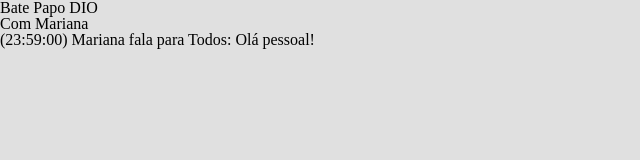
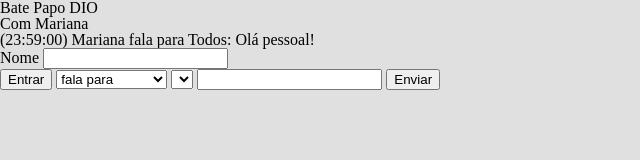
Before and after one commit to Drdrin/bate-papo-uol, a website built with webpack: page client/src/index.html in a window 1280 px wide. Shown: the whole page, without its empty margins (0-640 px from the left). Built offline with nearby package versions, Linux system fonts and the light colour scheme.

Commit message:
Create footer

```diff
--- a/client/src/index.html
+++ b/client/src/index.html
@@ -25,5 +25,21 @@
         </li>
       </ul>
     </div>
+
+    <footer id="footer">
+      <div class="footer-user">
+        <label for="username">Nome</label>
+        <input id="username">
+      </div>
+      <button id="login">Entrar</button>
+      <select id="message-type">
+        <option value="fala para">fala para</option>
+        <option value="grita para">grita para</option>
+        <option value="susssurra para">susssurra para</option>
+      </select>
+      <select id="message-to"></select>
+      <input type="text" id="message-content">
+      <button id="message-submit">Enviar</button>
+    </footer>
   </body>
 </html>
--- /dev/null
+++ b/client/src/styles/footer.css
@@ -0,0 +1,47 @@
+#footer {
+  background: var(--primary-color);
+  font-family: Arial, Helvetica, sans-serif;
+  border-top: 3px inset;
+  padding: 30px 20px;
+  flex-direction: row;
+  align-items: center;
+  flex-wrap: wrap;
+  display: flex;
+}
+
+#footer > * {
+  margin: 10px 20px 10px 0;
+}
+
+#footer > *:last-child {
+  margin-right: 0px;
+}
+
+#footer input, select {
+  font-family: 'Times New Roman', Times, serif;
+  border: 3px inset;
+  padding: 3px;
+  font-size: 15px;
+}
+
+#footer input[disabled] {
+  background: var(--bg-color);
+}
+
+#footer button {
+  background: var(--bg-color);
+  font-family: 'Times New Roman', Times, serif;
+  border: 3px outset;
+  padding: 3px 5px;
+  font-size: 15px;
+  margin-left: 5px;
+}
+
+#footer button:active {
+  border: 3px inset;
+}
+
+#footer .footer-user {
+  font-family: 'Times New Roman', Times, serif;
+  font-weight: bold;
+}
--- a/client/src/styles/index.css
+++ b/client/src/styles/index.css
@@ -5,9 +5,14 @@
 
 html, body {
     background: var(--bg-color);
+    height: 100%;
+}
+
+body {
+    display: flex;
     flex-direction: column;
-    height: 100%;
 }
 
 @import './header.css';
 @import './messages.css';
+@import './footer.css';
```
